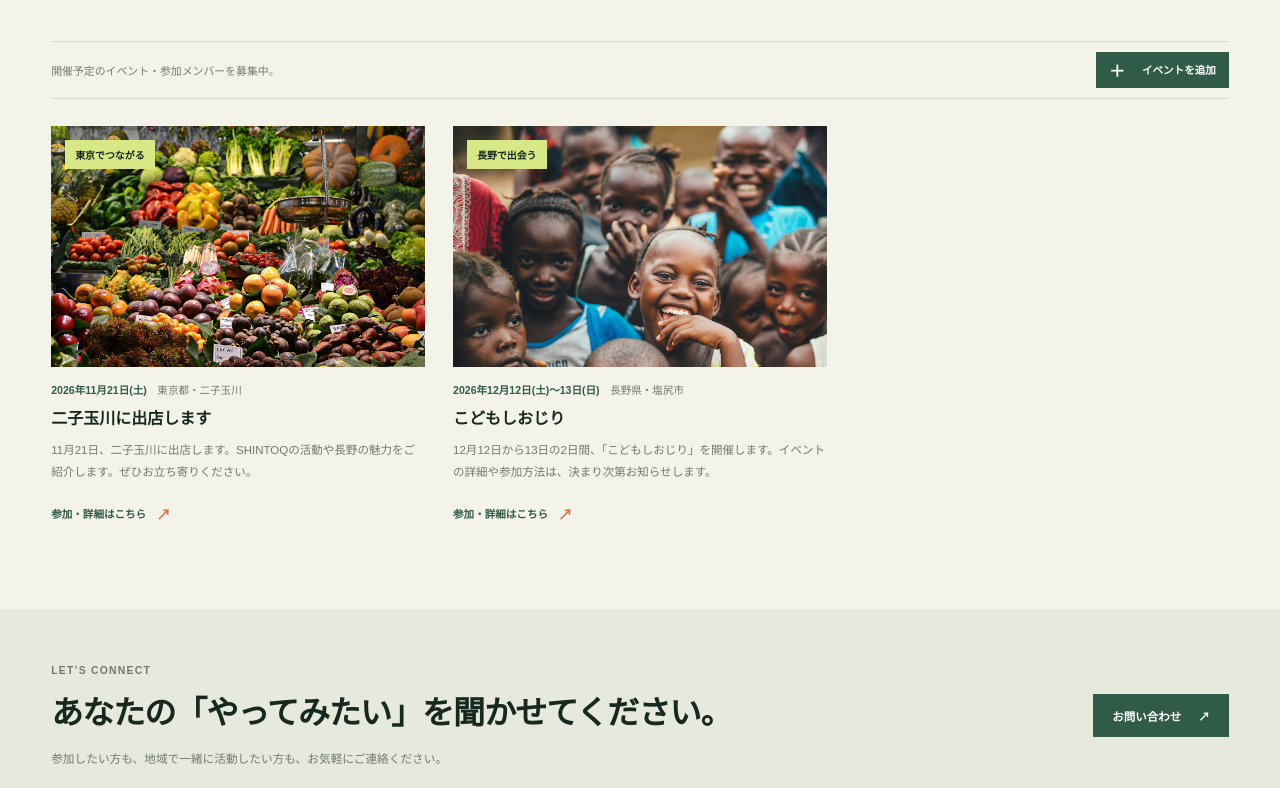
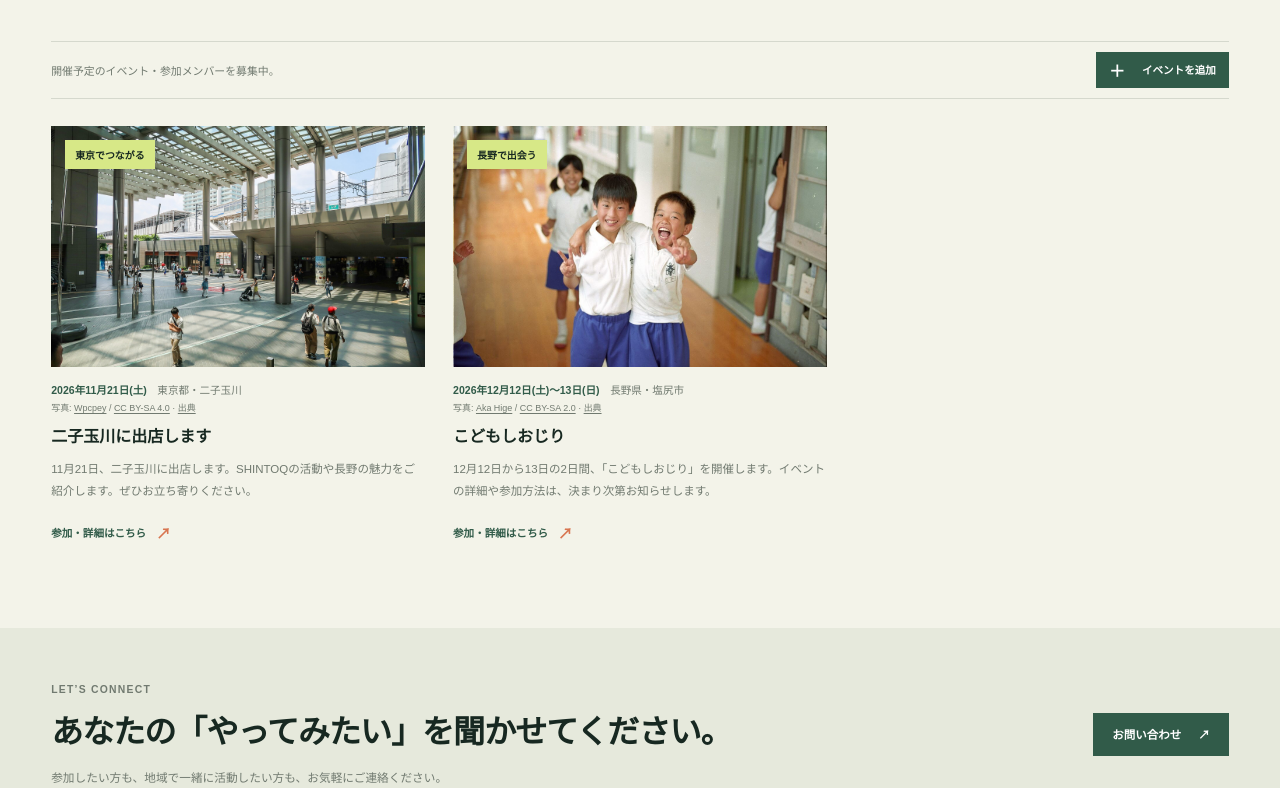
Before and after one commit to syuumaidesuyo/SHINTOQ, a plain HTML site: page index.html in a window 1280 px wide. Shown: the part 2536-3324 px from the top of the page. Drawn offline with Linux system fonts and the light colour scheme.

Commit message:
Use real station and Japanese children photos
Co-authored-by: Copilot App <223556219+Copilot@users.noreply.github.com>

```diff
--- a/app.js
+++ b/app.js
@@ -93,7 +93,30 @@
 
       const body = document.createElement("div");
       body.className = "event-body";
-      body.append(date, title, description, details);
+      body.append(date);
+      if (event.photoCredit) {
+        const credit = document.createElement("p");
+        credit.className = "event-photo-credit";
+        credit.append(document.createTextNode("写真: "));
+        const author = document.createElement("a");
+        author.href = event.photoCredit.authorUrl;
+        author.target = "_blank";
+        author.rel = "noopener noreferrer";
+        author.textContent = event.photoCredit.author;
+        const license = document.createElement("a");
+        license.href = event.photoCredit.licenseUrl;
+        license.target = "_blank";
+        license.rel = "noopener noreferrer";
+        license.textContent = event.photoCredit.license;
+        const source = document.createElement("a");
+        source.href = event.photoCredit.sourceUrl;
+        source.target = "_blank";
+        source.rel = "noopener noreferrer";
+        source.textContent = "出典";
+        credit.append(author, document.createTextNode(" / "), license, document.createTextNode(" · "), source);
+        body.append(credit);
+      }
+      body.append(title, description, details);
       article.append(imageLink, body);
       container.append(article);
     });
--- a/content.js
+++ b/content.js
@@ -59,8 +59,15 @@ window.SHINTOQ_CONTENT = {
         category: "東京でつながる",
         title: "二子玉川に出店します",
         description: "11月21日、二子玉川に出店します。SHINTOQの活動や長野の魅力をご紹介します。ぜひお立ち寄りください。",
-        image: "assets/images/futa-tamagawa-market.jpg",
-        imageAlt: "二子玉川出店のイメージ写真。色鮮やかな野菜や果物が並ぶマーケット",
+        image: "assets/images/futa-tamagawa-station-photo.jpg",
+        imageAlt: "二子玉川駅東口の駅前広場。駅舎と歩行者が見える写真",
+        photoCredit: {
+          author: "Wpcpey",
+          authorUrl: "https://commons.wikimedia.org/wiki/User:Wpcpey",
+          sourceUrl: "https://commons.wikimedia.org/wiki/File:Futako-Tamagawa_Station_East_Entrance_2018.jpg",
+          license: "CC BY-SA 4.0",
+          licenseUrl: "https://creativecommons.org/licenses/by-sa/4.0/"
+        },
         link: "mailto:hello@shintoq.jp?subject=%E4%BA%8C%E5%AD%90%E7%8E%89%E5%B7%9D%E5%87%BA%E5%BA%97%E3%81%AB%E3%81%A4%E3%81%84%E3%81%A6"
       },
       {
@@ -69,8 +76,15 @@ window.SHINTOQ_CONTENT = {
         category: "長野で出会う",
         title: "こどもしおじり",
         description: "12月12日から13日の2日間、「こどもしおじり」を開催します。イベントの詳細や参加方法は、決まり次第お知らせします。",
-        image: "assets/images/kodomo-shiojiri-photo.jpg",
-        imageAlt: "こどもしおじりのイメージ写真。イベントを楽しむ子ども",
+        image: "assets/images/kodomo-shiojiri-photo-japan.jpg",
+        imageAlt: "笑顔で肩を組む日本人の小学生たち",
+        photoCredit: {
+          author: "Aka Hige",
+          authorUrl: "https://commons.wikimedia.org/wiki/User:Aka_Hige",
+          sourceUrl: "https://commons.wikimedia.org/wiki/File:Japanese_schoolboys_smiling.jpg",
+          license: "CC BY-SA 2.0",
+          licenseUrl: "https://creativecommons.org/licenses/by-sa/2.0/"
+        },
         link: "mailto:hello@shintoq.jp?subject=%E3%81%93%E3%81%A9%E3%82%82%E3%81%97%E3%81%8A%E3%81%98%E3%82%8A%E3%81%AB%E3%81%A4%E3%81%84%E3%81%A6"
       }
     ]
--- a/index.html
+++ b/index.html
@@ -8,7 +8,7 @@
     <title>SHINTOQ | 長野と東京のあいだに、新しい流れを。</title>
     <link rel="icon" href="assets/images/shintoq-logo.jpg" type="image/jpeg">
     <link rel="stylesheet" href="styles.css">
-    <script src="content.js?v=20261013-photos" defer></script>
+    <script src="content.js?v=20261013-station-japan-kids" defer></script>
     <script src="app.js" defer></script>
   </head>
   <body>
--- a/styles.css
+++ b/styles.css
@@ -94,6 +94,8 @@ button { font: inherit; }
 .event-body { padding-top: 15px; }
 .event-date { margin: 0 0 8px; color: var(--green); font-size: .66rem; font-weight: 700; }
 .event-location { color: var(--muted); font-weight: 500; }
+.event-photo-credit { margin: -3px 0 8px; color: var(--muted); font-size: .56rem; line-height: 1.5; }
+.event-photo-credit a { text-decoration: underline; text-underline-offset: 2px; }
 .event-body h3 { margin: 0 0 8px; font-size: 1rem; font-weight: 700; line-height: 1.7; }
 .event-description { min-height: 52px; margin: 0; color: var(--muted); font-size: .72rem; line-height: 1.9; }
 .event-details { display: inline-flex; align-items: center; gap: 10px; margin-top: 11px; color: var(--green); font-size: .66rem; font-weight: 700; }
```
Also changed, not shown: assets/images/futa-tamagawa-market.jpg (deleted), assets/images/futa-tamagawa-station-photo.jpg (added), assets/images/kodomo-shiojiri-photo-japan.jpg (added), assets/images/kodomo-shiojiri-photo.jpg (deleted), 1 other file.
